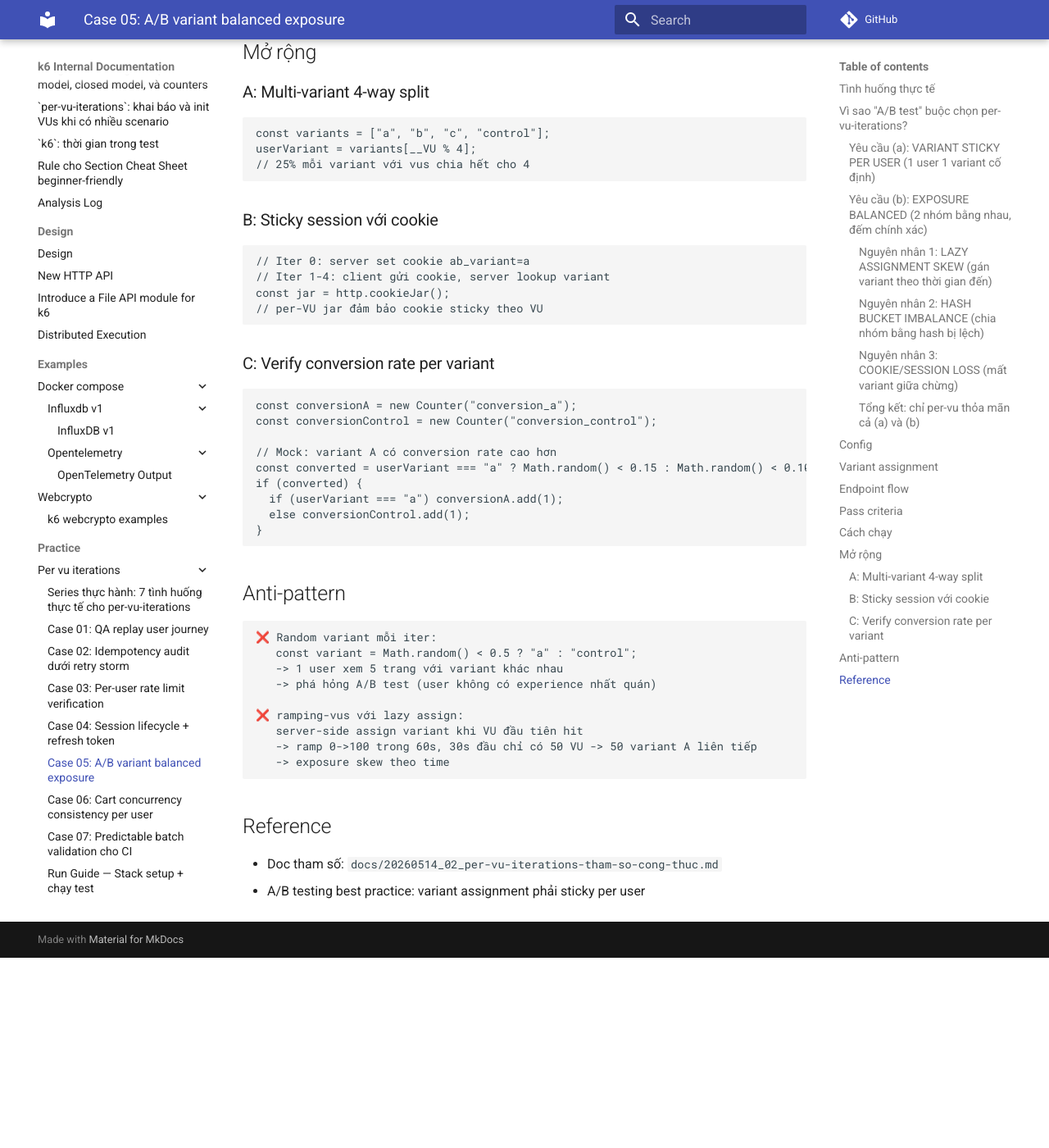
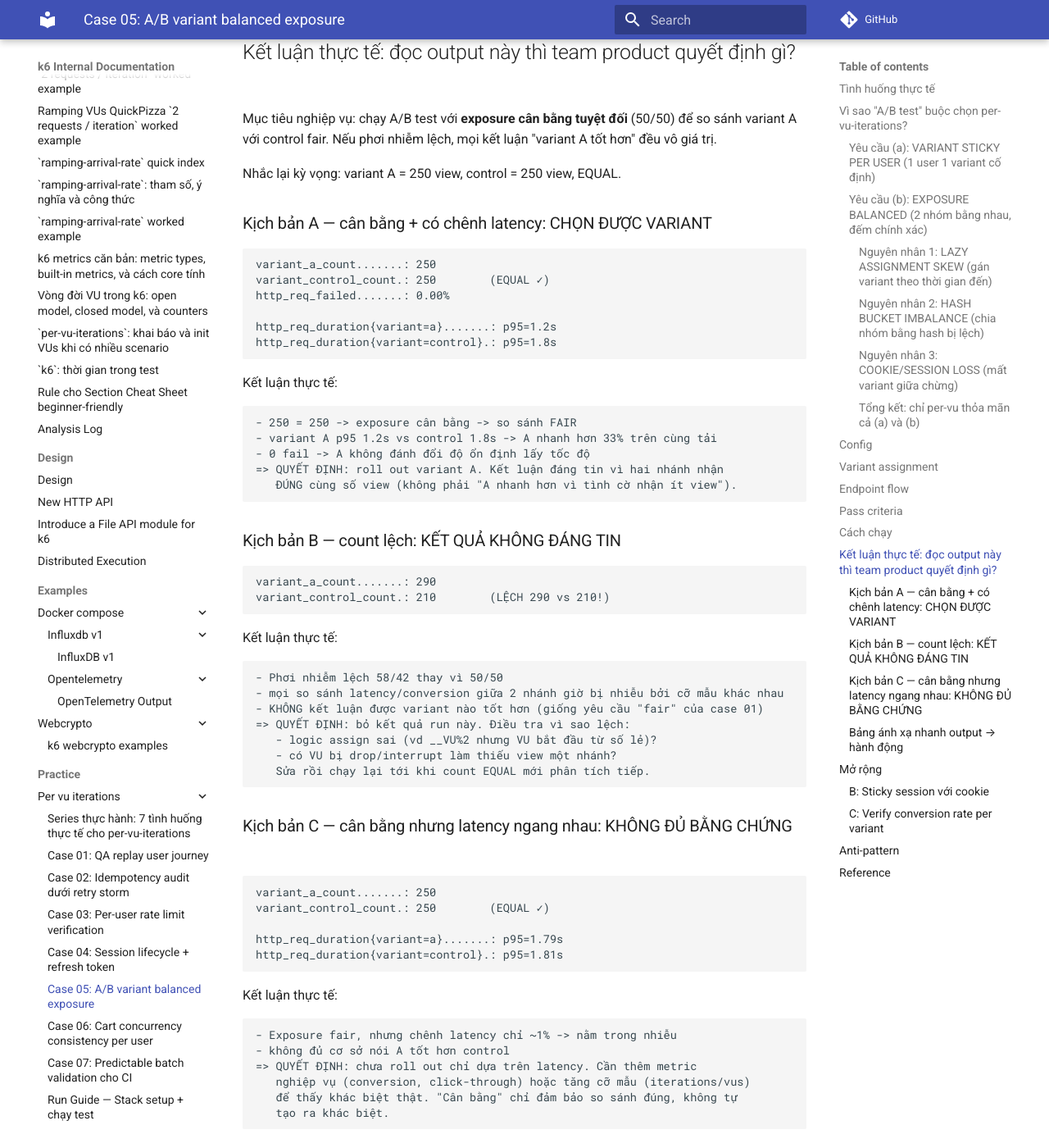
Before and after one commit to meomew-auto/markdown, an MkDocs documentation site: the page built from docs/practice/per-vu-iterations/05_ab-variant.md, in a window 1280 px wide and 1400 px high, scrolled down 5487 px. Shown: the whole window at 82% size. Built offline with MkDocs 1.6.1 and Material for MkDocs 9.7.7, drawn with Linux system fonts in a browser that asks for light colours; comment, search, counter and statistics services are not loaded; before the commit the page ends 6655 px from its top, so only the background shows below that; some of the changed text lies outside the part shown.

Commit message:
Update docs

````diff
--- a/docs/practice/per-vu-iterations/05_ab-variant.md
+++ b/docs/practice/per-vu-iterations/05_ab-variant.md
@@ -264,9 +264,91 @@ k6 run -o cloud .\examples\per-vu-iterations\pvi-05-ab-variant.js
    - http_req_duration{variant=control}
 ```
 
+## Kết luận thực tế: đọc output này thì team product quyết định gì?
+
+Mục tiêu nghiệp vụ: chạy A/B test với **exposure cân bằng tuyệt đối**
+(50/50) để so sánh variant A với control fair. Nếu phơi nhiễm lệch, mọi
+kết luận "variant A tốt hơn" đều vô giá trị.
+
+Nhắc lại kỳ vọng: variant A = 250 view, control = 250 view, EQUAL.
+
+### Kịch bản A — cân bằng + có chênh latency: CHỌN ĐƯỢC VARIANT
+
+```text
+variant_a_count.......: 250
+variant_control_count.: 250        (EQUAL ✓)
+http_req_failed.......: 0.00%
+
+http_req_duration{variant=a}.......: p95=1.2s
+http_req_duration{variant=control}.: p95=1.8s
+```
+
+Kết luận thực tế:
+
+```text
+- 250 = 250 -> exposure cân bằng -> so sánh FAIR
+- variant A p95 1.2s vs control 1.8s -> A nhanh hơn 33% trên cùng tải
+- 0 fail -> A không đánh đổi độ ổn định lấy tốc độ
+=> QUYẾT ĐỊNH: roll out variant A. Kết luận đáng tin vì hai nhánh nhận
+   ĐÚNG cùng số view (không phải "A nhanh hơn vì tình cờ nhận ít view").
+```
+
+### Kịch bản B — count lệch: KẾT QUẢ KHÔNG ĐÁNG TIN
+
+```text
+variant_a_count.......: 290
+variant_control_count.: 210        (LỆCH 290 vs 210!)
+```
+
+Kết luận thực tế:
+
+```text
+- Phơi nhiễm lệch 58/42 thay vì 50/50
+- mọi so sánh latency/conversion giữa 2 nhánh giờ bị nhiễu bởi cỡ mẫu khác nhau
+- KHÔNG kết luận được variant nào tốt hơn (giống yêu cầu "fair" của case 01)
+=> QUYẾT ĐỊNH: bỏ kết quả run này. Điều tra vì sao lệch:
+   - logic assign sai (vd __VU%2 nhưng VU bắt đầu từ số lẻ)?
+   - có VU bị drop/interrupt làm thiếu view một nhánh?
+   Sửa rồi chạy lại tới khi count EQUAL mới phân tích tiếp.
+```
+
+### Kịch bản C — cân bằng nhưng latency ngang nhau: KHÔNG ĐỦ BẰNG CHỨNG
+
+```text
+variant_a_count.......: 250
+variant_control_count.: 250        (EQUAL ✓)
+
+http_req_duration{variant=a}.......: p95=1.79s
+http_req_duration{variant=control}.: p95=1.81s
+```
+
+Kết luận thực tế:
+
+```text
+- Exposure fair, nhưng chênh latency chỉ ~1% -> nằm trong nhiễu
+- không đủ cơ sở nói A tốt hơn control
+=> QUYẾT ĐỊNH: chưa roll out chỉ dựa trên latency. Cần thêm metric
+   nghiệp vụ (conversion, click-through) hoặc tăng cỡ mẫu (iterations/vus)
+   để thấy khác biệt thật. "Cân bằng" chỉ đảm bảo so sánh đúng, không tự
+   tạo ra khác biệt.
+```
+
+### Bảng ánh xạ nhanh output → hành động
+
+| Output thấy gì | Nghĩa nghiệp vụ | Hành động |
+| --- | --- | --- |
+| 250=250, A nhanh hơn rõ | so sánh fair, A thắng | roll out A |
+| count lệch (≠ 250) | exposure không fair | bỏ run, sửa assign |
+| 250=250, latency ngang | fair nhưng không khác biệt | thêm metric/cỡ mẫu |
+| http_req_failed > 0 ở 1 nhánh | variant đó kém ổn định | điều tra trước khi chọn |
+| tổng ≠ 500 | test chưa chạy đủ | sửa count, chạy lại |
+
+Điểm cốt lõi: **giá trị của case này KHÔNG ở chỗ "A hay control nhanh
+hơn", mà ở chỗ đảm bảo so sánh FAIR**. Vì per-vu cố định 50 VU mỗi nhánh
+× 5 view, exposure luôn đúng 250/250 — bất kỳ khác biệt nào sau đó là tín
+hiệu thật về variant, không phải do cỡ mẫu lệch.
+
 ## Mở rộng
-
-### A: Multi-variant 4-way split
 
 ```js
 const variants = ["a", "b", "c", "control"];
````
